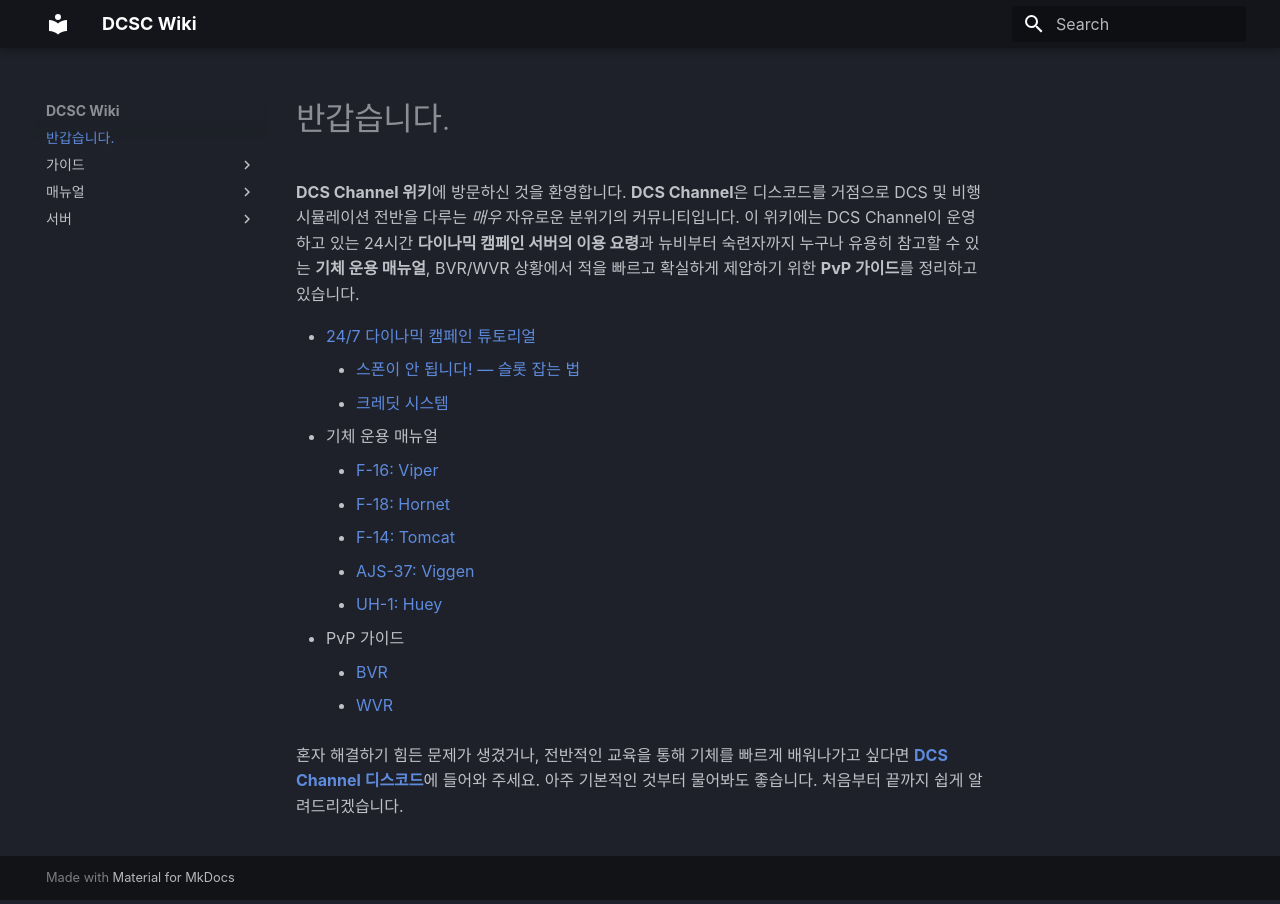
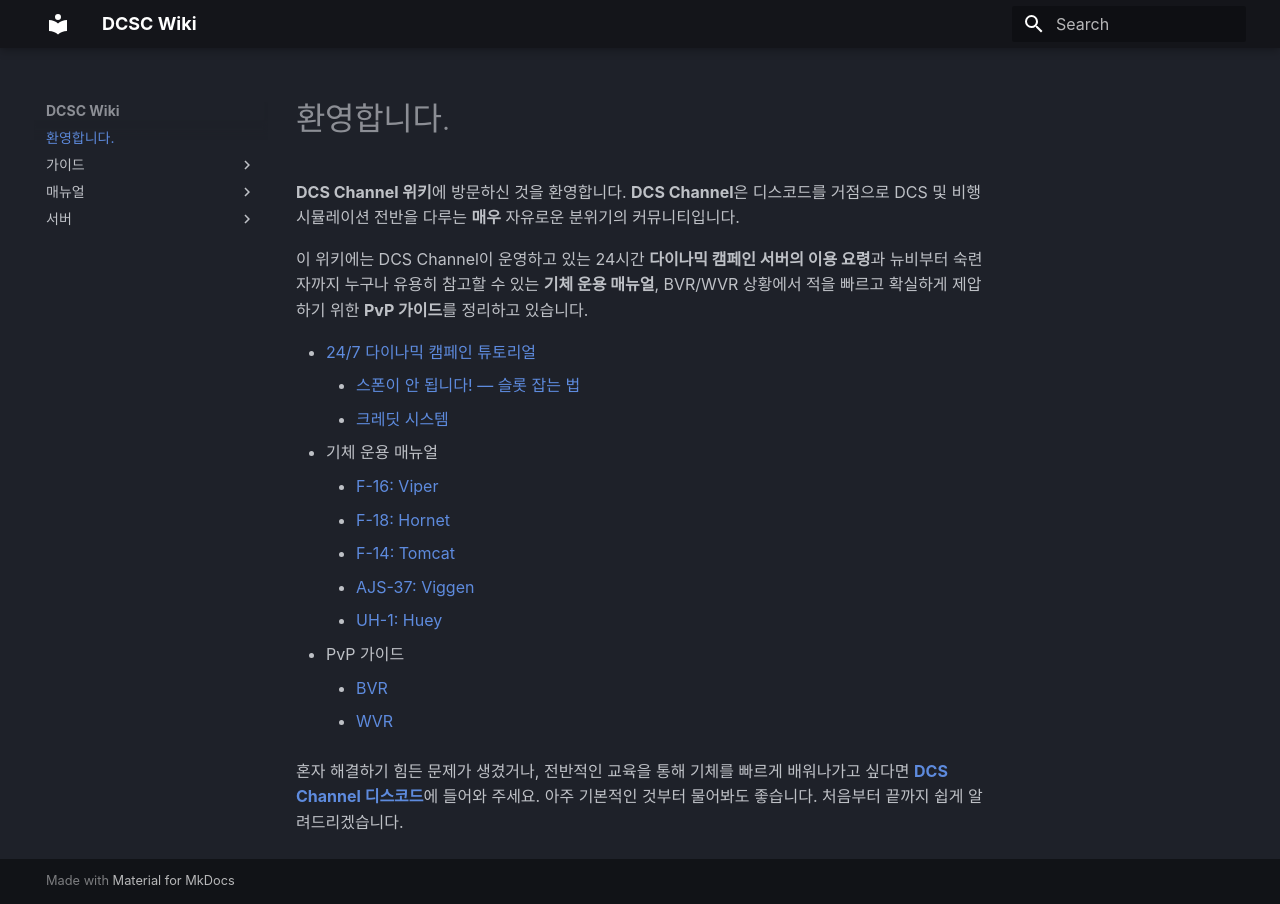
Before and after one commit to dcs-c/dcs-c.github.io, an MkDocs documentation site: the page built from docs/index.md, in a window 1280 px wide. Built offline with MkDocs 1.6.1 and Material for MkDocs 9.7.7, drawn with Linux system fonts in a browser that asks for light colours; some web fonts are replaced.

Commit message:
Update index.md

```diff
--- a/docs/index.md
+++ b/docs/index.md
@@ -1,5 +1,8 @@
-# 반갑습니다.
-**DCS Channel 위키**에 방문하신 것을 환영합니다. **DCS Channel**은 디스코드를 거점으로 DCS 및 비행 시뮬레이션 전반을 다루는 *매우* 자유로운 분위기의 커뮤니티입니다. 이 위키에는 DCS Channel이 운영하고 있는 24시간 **다이나믹 캠페인 서버의 이용 요령**과 뉴비부터 숙련자까지 누구나 유용히 참고할 수 있는 **기체 운용 매뉴얼**, BVR/WVR 상황에서 적을 빠르고 확실하게 제압하기 위한 **PvP 가이드**를 정리하고 있습니다.
+# 환영합니다.
+**DCS Channel 위키**에 방문하신 것을 환영합니다.
+**DCS Channel**은 디스코드를 거점으로 DCS 및 비행 시뮬레이션 전반을 다루는 **매우** 자유로운 분위기의 커뮤니티입니다.
+
+이 위키에는 DCS Channel이 운영하고 있는 24시간 **다이나믹 캠페인 서버의 이용 요령**과 뉴비부터 숙련자까지 누구나 유용히 참고할 수 있는 **기체 운용 매뉴얼**, BVR/WVR 상황에서 적을 빠르고 확실하게 제압하기 위한 **PvP 가이드**를 정리하고 있습니다.
 
 * [24/7 다이나믹 캠페인 튜토리얼](/서버)
     * [스폰이 안 됩니다! — 슬롯 잡는 법](/서버/슬롯)
```
